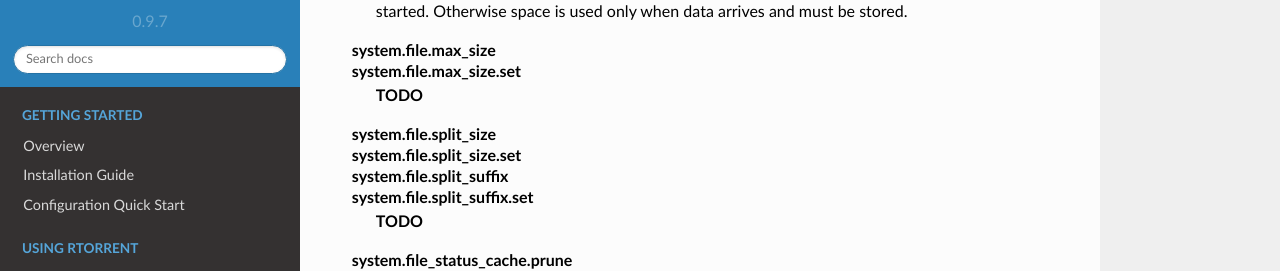
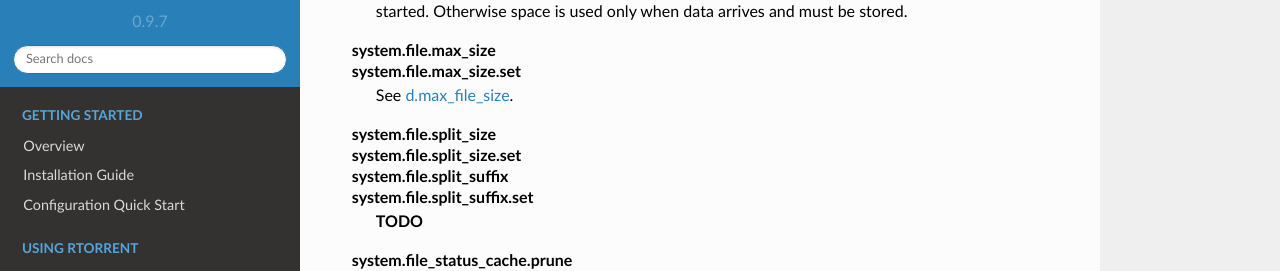
Before and after one commit to rtorrent-community/rtorrent-docs, a Sphinx documentation site: the page built from docs/cmd-ref.rst, in a window 1280 px wide and 900 px high, scrolled down 58988 px. Shown: the part 172-443 px from the top of the window. Built offline with Sphinx 7.4.7 and the Read the Docs theme 2.0.0, drawn with Linux system fonts in a browser that asks for light colours.

Commit message:
system.file.max_size: point to d.max_file_size

```diff
--- a/docs/include-cmd-system.rst
+++ b/docs/include-cmd-system.rst
@@ -281,7 +281,8 @@
     system.file.max_size
     system.file.max_size.set
 
-        **TODO**
+        See :term:`d.max_file_size`.
+
 
     system.file.split_size
     system.file.split_size.set
```
